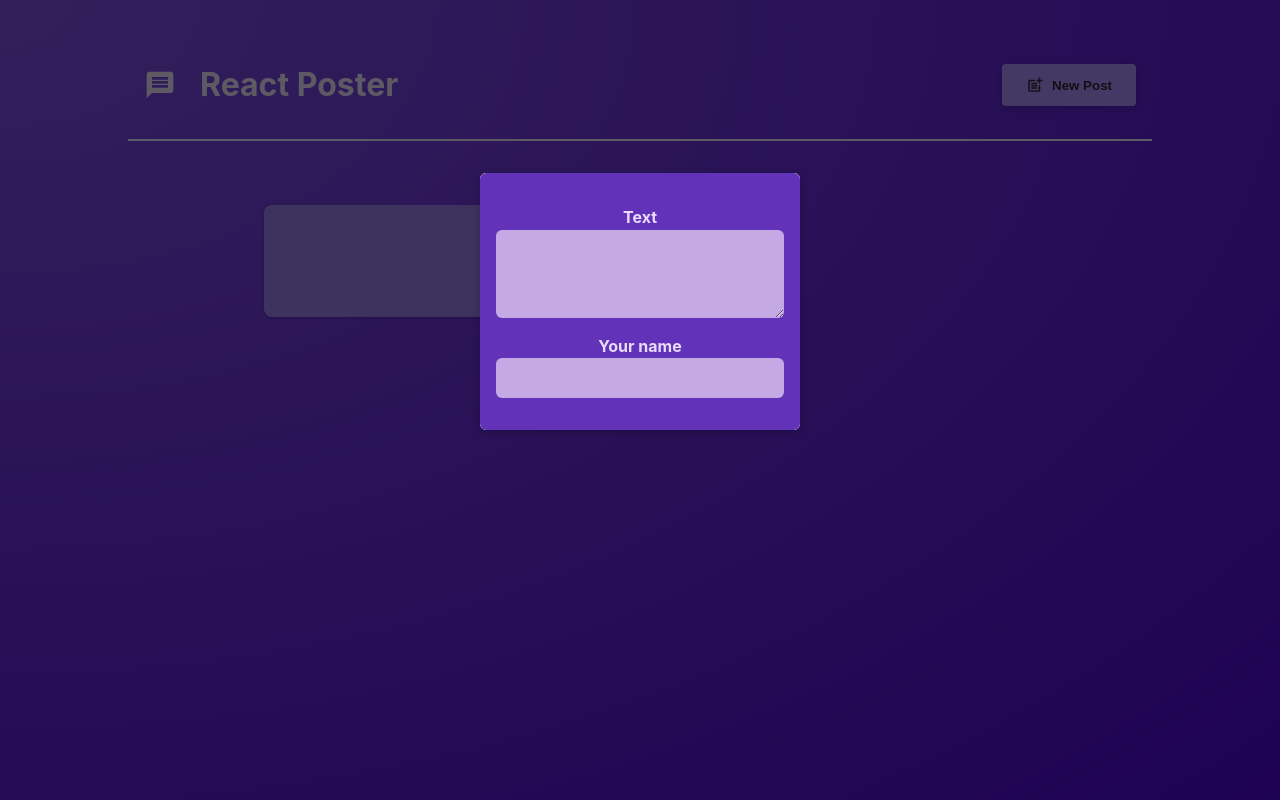
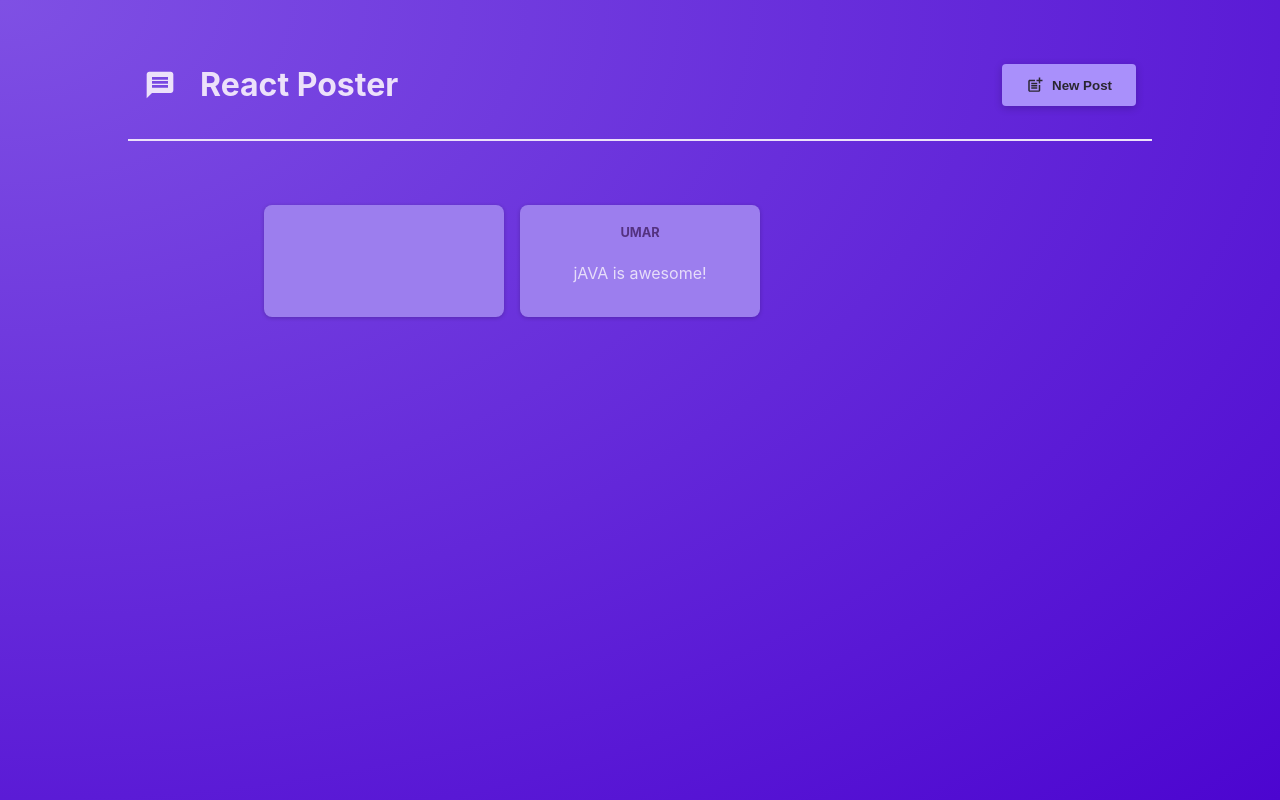
Before and after one commit to usmanshabbir756/React-Js-Practice, a React (Vite) app: page / in a window 1280 px wide. Built offline with nearby package versions, Linux system fonts and the light colour scheme.

Commit message:
icon files

```diff
--- a/src/components/PagesList.jsx
+++ b/src/components/PagesList.jsx
@@ -4,14 +4,10 @@ import Page from "./Page"
 import classes from './PagesList.module.css'
 import { useState } from "react";
 
-function PagesList() {
-  const [modelIsVisible , setModelIsVisible] = useState(true);
+function PagesList({onCloseModel , isCreatePostVisible}) {
+
   const [enteredBody,setEnteredBody]= useState('');
   const [enteredAuthor,setEnteredAuthor]= useState('');
-
-  function hideModelHandler(){
-    setModelIsVisible(false)
-  }
 
   function bodyChangeHandler(e){
       setEnteredBody(e.target.value);
@@ -24,8 +20,8 @@ function PagesList() {
 
   return (
     <>
-    {modelIsVisible && (
-      <Model hideModel={hideModelHandler}>
+    {isCreatePostVisible && (
+      <Model hideModel={onCloseModel}>
       <NewPost
         onBodyChange={bodyChangeHandler}
         onAuthorChange={authorChangeHandler}
```
